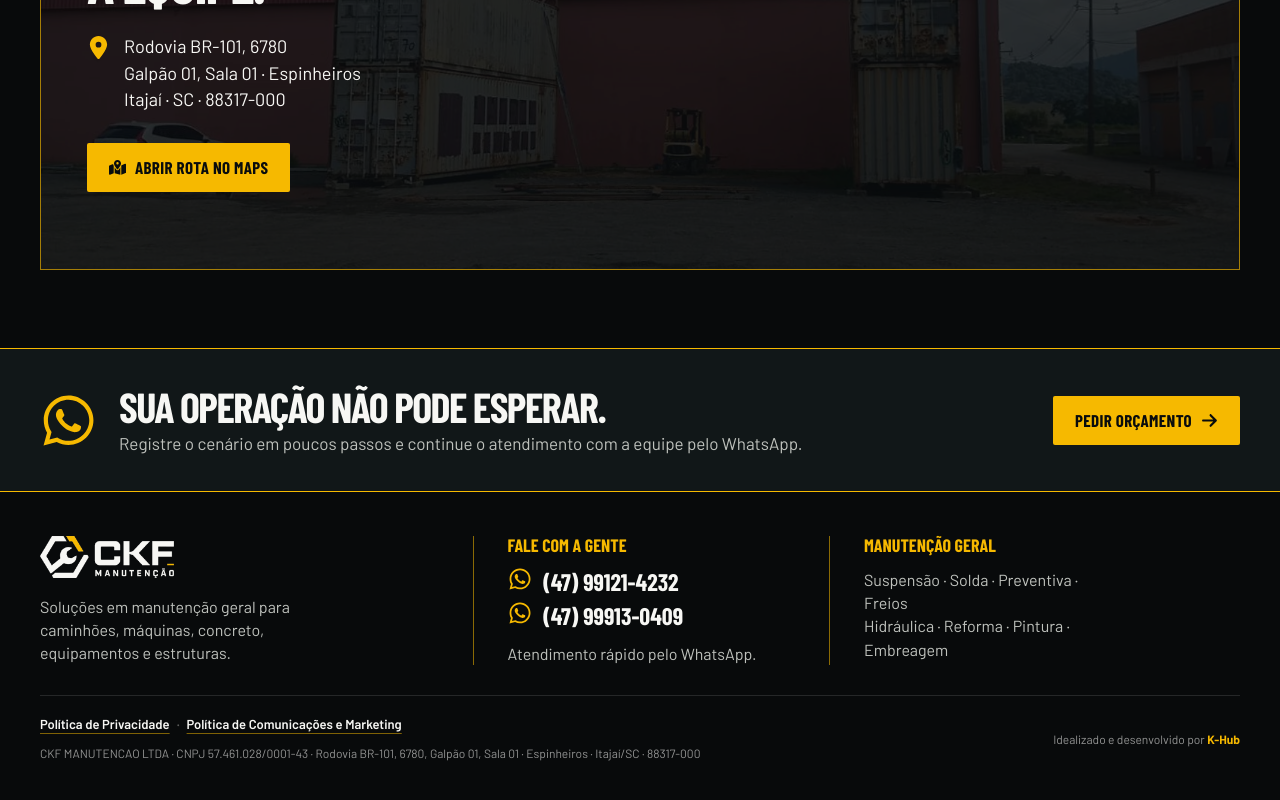
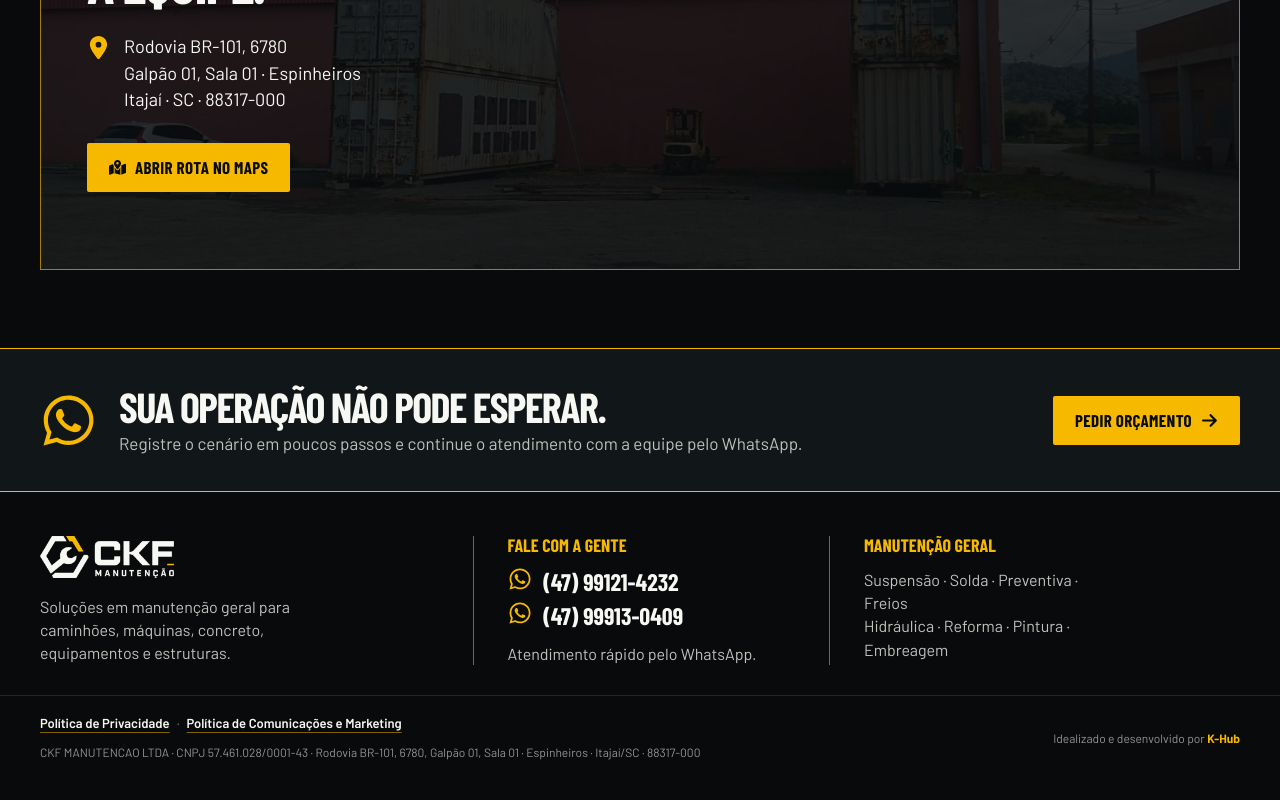
Before and after one commit to Kauerc10/ckf-site-institucional, a React (Vite) app: page / in a window 1280 px wide. Shown: the part 5974-6774 px from the top of the page. Built offline with nearby package versions, Linux system fonts and the light colour scheme; a web font is replaced by a local one.

Commit message:
style: estende divisor jurídico até as bordas

```diff
--- a/src/legal-footer.css
+++ b/src/legal-footer.css
@@ -1,11 +1,23 @@
 .footer__legal {
+  position:relative;
   display:grid;
   grid-template-columns:minmax(0,1.6fr) minmax(260px,1fr);
   gap:10px 34px;
   align-items:end;
   margin-top:30px;
   padding-top:20px;
-  border-top:1px solid rgba(247,247,244,.12);
+}
+
+.footer__legal::before {
+  content:'';
+  position:absolute;
+  top:0;
+  left:50%;
+  width:100vw;
+  height:1px;
+  transform:translateX(-50%);
+  background:rgba(247,247,244,.12);
+  pointer-events:none;
 }
 
 .footer__policies {
```
